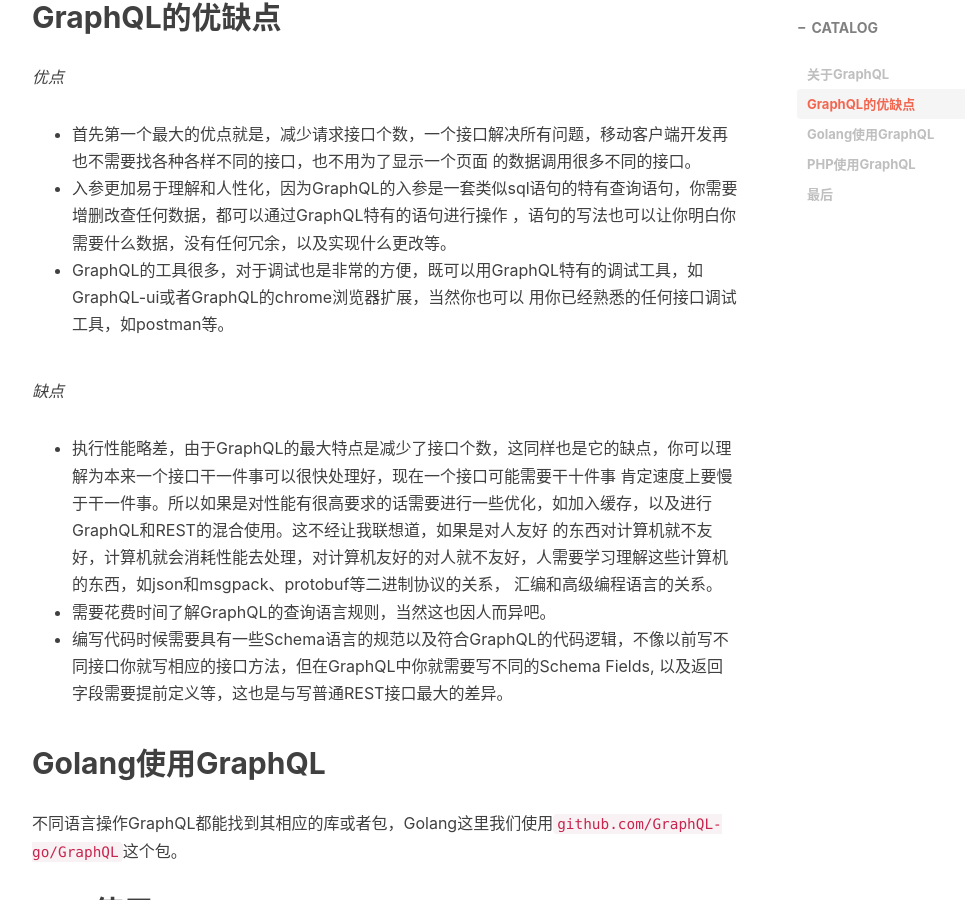
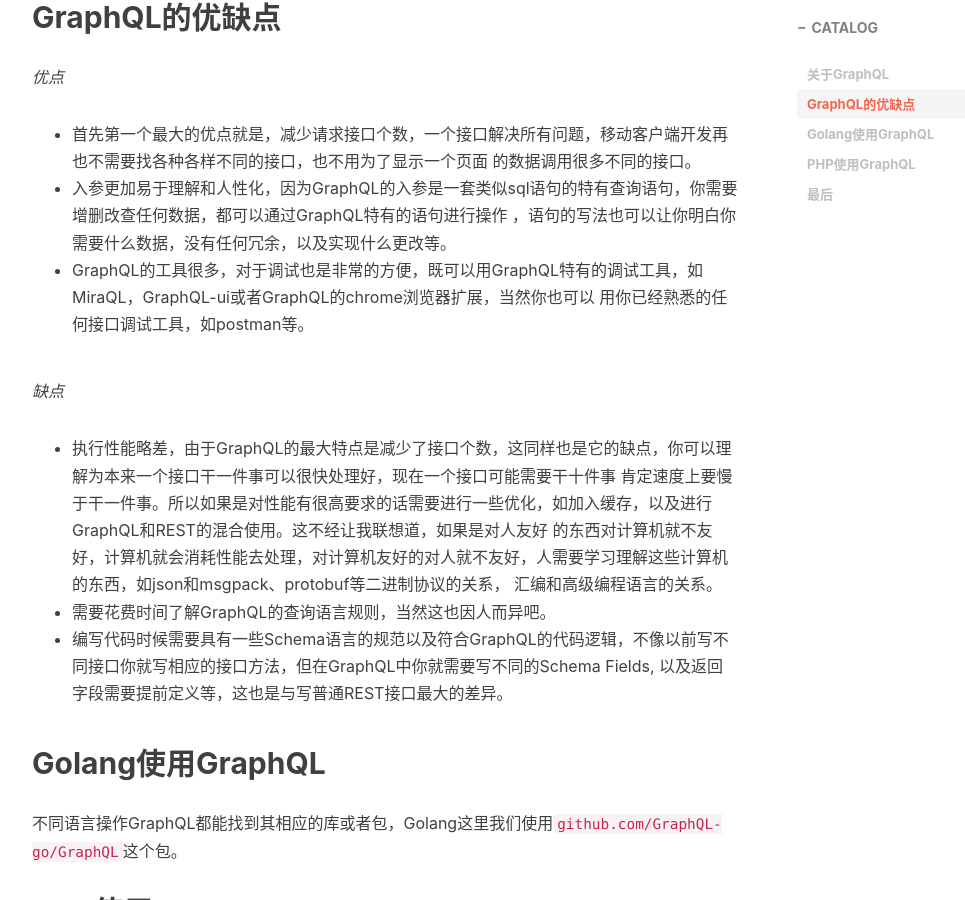
Before and after one commit to HughNian/HughNian.github.io, a Jekyll site: the page built from _posts/2021-01-13-GraphQL让调用接口变得更丝滑.md, in a window 1280 px wide and 900 px high, scrolled down 807 px. Shown: the whole window, without its empty margins (233-1198 px from the left). Built offline with Jekyll 4.4.1, drawn with Linux system fonts in a browser that asks for light colours; nearby versions of some CDN libraries; comment, search, counter and statistics services are not loaded.

Commit message:
blog post

```diff
--- a/_posts/2021-01-13-GraphQL让调用接口变得更丝滑.md
+++ b/_posts/2021-01-13-GraphQL让调用接口变得更丝滑.md
@@ -22,7 +22,7 @@ GraphQL是一种全新的Web接口调用方式，它可以说是一种类似sql
 的数据调用很多不同的接口。
 - 入参更加易于理解和人性化，因为GraphQL的入参是一套类似sql语句的特有查询语句，你需要增删改查任何数据，都可以通过GraphQL特有的语句进行操作
 ，语句的写法也可以让你明白你需要什么数据，没有任何冗余，以及实现什么更改等。
-- GraphQL的工具很多，对于调试也是非常的方便，既可以用GraphQL特有的调试工具，如GraphQL-ui或者GraphQL的chrome浏览器扩展，当然你也可以
+- GraphQL的工具很多，对于调试也是非常的方便，既可以用GraphQL特有的调试工具，如MiraQL，GraphQL-ui或者GraphQL的chrome浏览器扩展，当然你也可以
 用你已经熟悉的任何接口调试工具，如postman等。
 
 *缺点*
```
